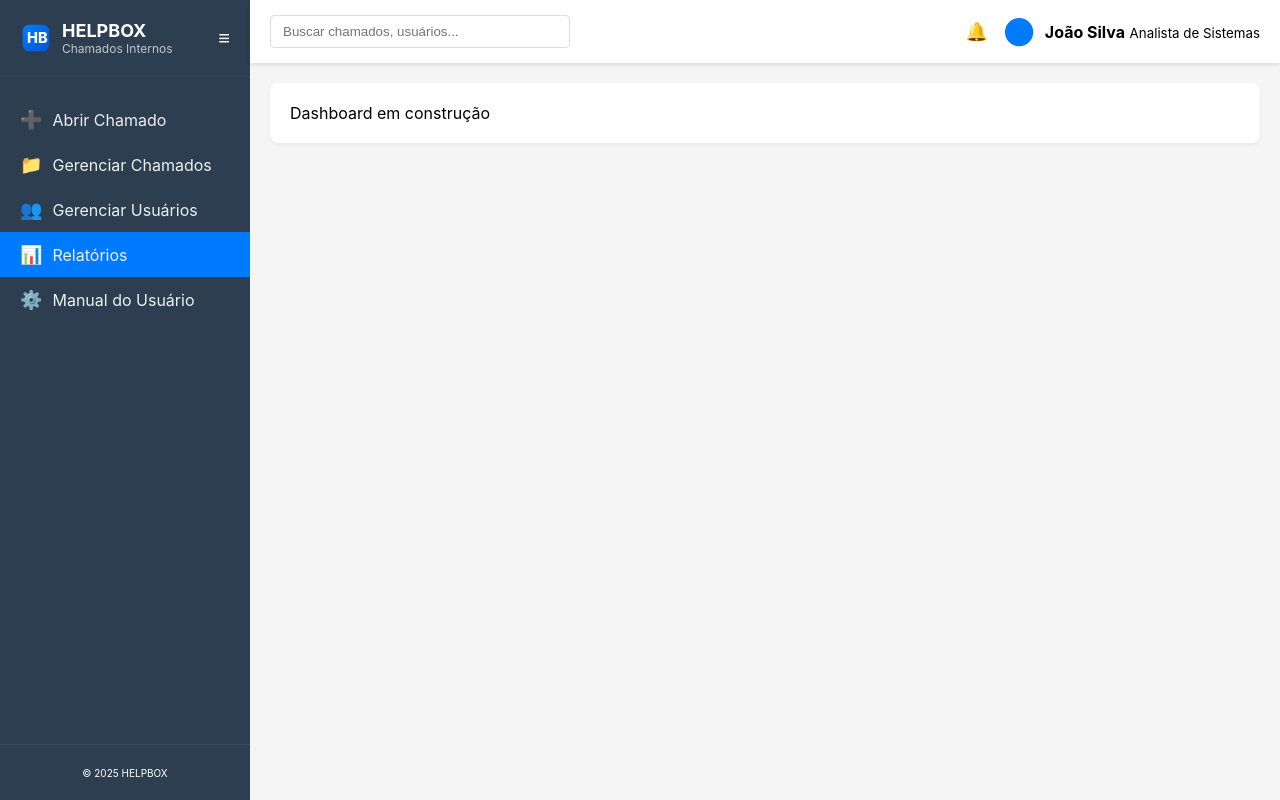
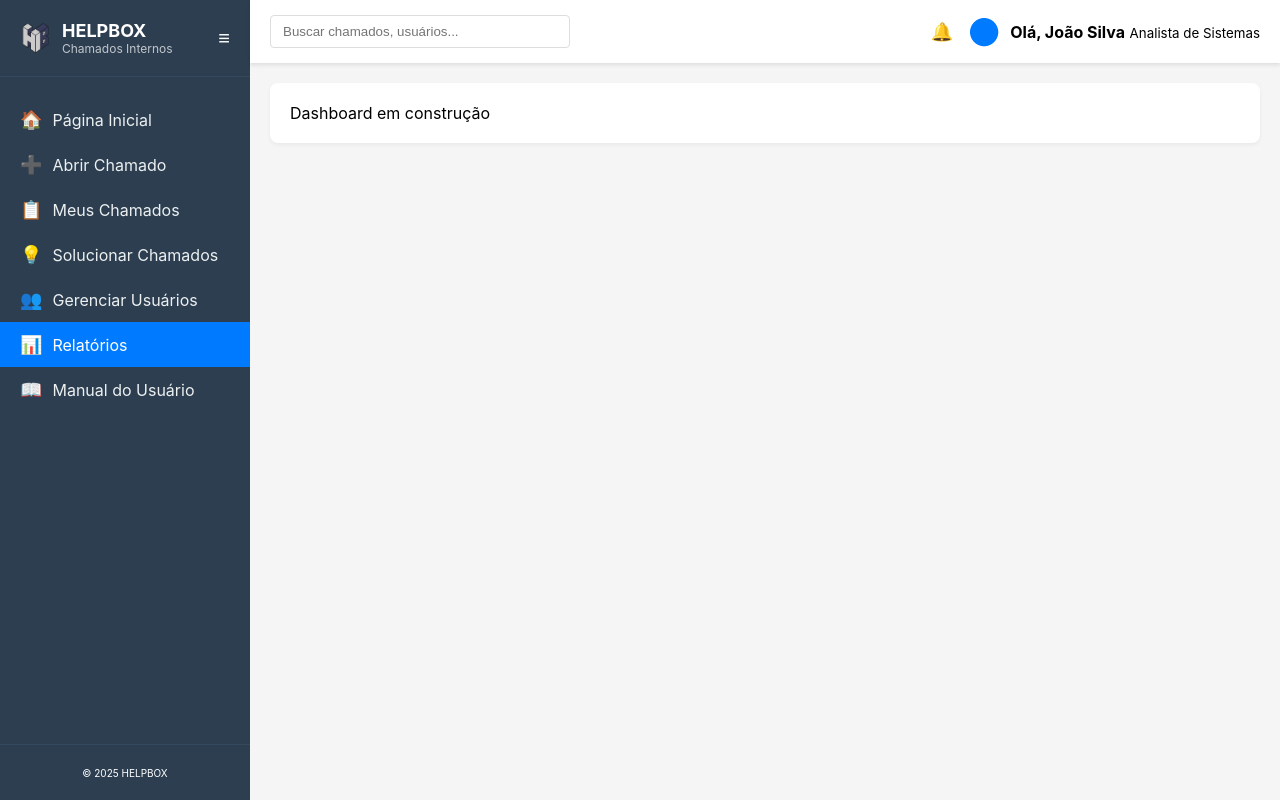
Before and after one commit to micaiasviola/helpbox-prototype, a plain HTML site: page FrontEnd/index.html in a window 1280 px wide. Drawn offline with nearby package versions, Linux system fonts and the light colour scheme.

Commit message:
Mudanças realizadas: atualização do logo do HelpBox (aba do navegador e tela), arrumação do menu lateral incluindo todas as funções necessários. Criação dos arquivos js das novas funcionalidades.

```diff
--- a/FrontEnd/css/estilo.css
+++ b/FrontEnd/css/estilo.css
@@ -83,9 +83,14 @@ body {
     transition: background 0.3s;
 }
 
-.menu-item:hover,
+.menu-item:hover{
+    background: #34495e;
+}
+
+/* quando o item for o "selecionado" */
 .menu-item.active {
-    background: #34495e;
+  background: #007BFF;   /* cor diferente */
+  color: #fff;           /* muda a cor da letra */
 }
 
 .menu-item .icon {
@@ -311,4 +316,5 @@ body {
 
 .tempo{
     display: block;
+
 }
--- a/FrontEnd/index.html
+++ b/FrontEnd/index.html
@@ -5,8 +5,8 @@
   <meta charset="UTF-8" />
   <meta name="viewport" content="width=device-width, initial-scale=1.0" />
   <link rel="stylesheet" href="/FrontEnd/css/estilo.css" />
-  <title>HELPBOX — Sistema de Chamado Original</title>
-  <link rel="icon" href="assets/hb-icon.svg" />
+  <title> HelpBox </title>
+  <link rel="icon" type="image/png" href="Logo3.png" />
   <meta name="theme-color" content="#007BFF" />
 
   <script type="module" src="/FrontEnd/js/main.js"></script>
@@ -19,7 +19,7 @@
   <div class="app">
     <aside class="sidebar" id="sidebar">
       <div class="brand">
-        <img src="assets/hb-icon.svg" alt="HB" />
+        <img src="Logo3.png" alt="HB" />
         <div class="brand-text">
           <span class="brand-title">HELPBOX</span>
           <span class="brand-sub">Chamados Internos</span>
@@ -27,20 +27,26 @@
         <button class="sidebar-toggle" id="sidebarToggle" aria-label="Recolher menu">≡</button>
       </div>
       <nav class="menu">
+        <a href="#/pagina-inicial" date-route="pagina-inicial" class="menu-item">
+          <span class="icon">🏠</span><span>Página Inicial</span>
+          </a>
          <a href="#/abrir" data-route="abrir" class="menu-item">
           <span class="icon">➕</span><span>Abrir Chamado</span>
         </a>
+        <a href="#/chamados" data-route="chamados" class="menu-item">
+          <span class="icon">📋</span><span> Meus Chamados </span>
+        </a>
         <a href="#/meus" data-route="meus" class="menu-item">
-          <span class="icon">📁</span><span>Gerenciar Chamados</span>
+          <span class="icon">💡</span><span>Solucionar Chamados</span>
         </a>
         <a href="#/usuarios" data-route="usuarios" class="menu-item">
           <span class="icon">👥</span><span> Gerenciar Usuários</span>
         </a>
-        <a href="#/dashboard" data-route="dashboard" class="menu-item active">
+        <a href="#/dashboard" data-route="dashboard" class="menu-item">
           <span class="icon">📊</span><span>Relatórios</span>
         </a>
         <a href="#/config" data-route="config" class="menu-item">
-          <span class="icon">⚙️</span><span> Manual do Usuário </span>
+          <span class="icon">📖</span><span> Manual do Usuário </span>
         </a>
       </nav>
       <footer class="sidebar-footer">
@@ -58,7 +64,7 @@
           <div class="user">
             <img src="assets/avatar.png" alt="Usuário" />
             <div class="user-meta">
-              <strong>João Silva</strong>
+              <strong>Olá, João Silva</strong>
               <small>Analista de Sistemas </small>
             </div>
           </div>
--- a/FrontEnd/js/views/abrir-chamado.js
+++ b/FrontEnd/js/views/abrir-chamado.js
@@ -13,7 +13,7 @@ export function renderAbrirChamado() {
       </div>
       <div class="grid" style="grid-template-columns: repeat(3, 1fr); gap:12px;">
         <div>
-          <label class="label">Categoria</label>
+          <label class="label">Categoria <span class="info" title="Software: chamados relacionados a sistemas, aplicativos ou programas. Hardware: chamados relacionados a peças físicas, como computador, impressora, etc.">ℹ️</span> </label>
           <select class="select" name="categoria">
             <option>Software</option><option>Hardware</option>
           </select>
--- /dev/null
+++ b/FrontEnd/js/views/chamados.js
@@ -0,0 +1 @@
+/** Visualizar os chamados abertos pelo próprio usuário */
--- /dev/null
+++ b/FrontEnd/js/views/manual.js
@@ -0,0 +1 @@
+/** Manual do Usuário */
```
Also changed, not shown: FrontEnd/Logo3.png (added), FrontEnd/js/views/pagina-inicial.js (added).
